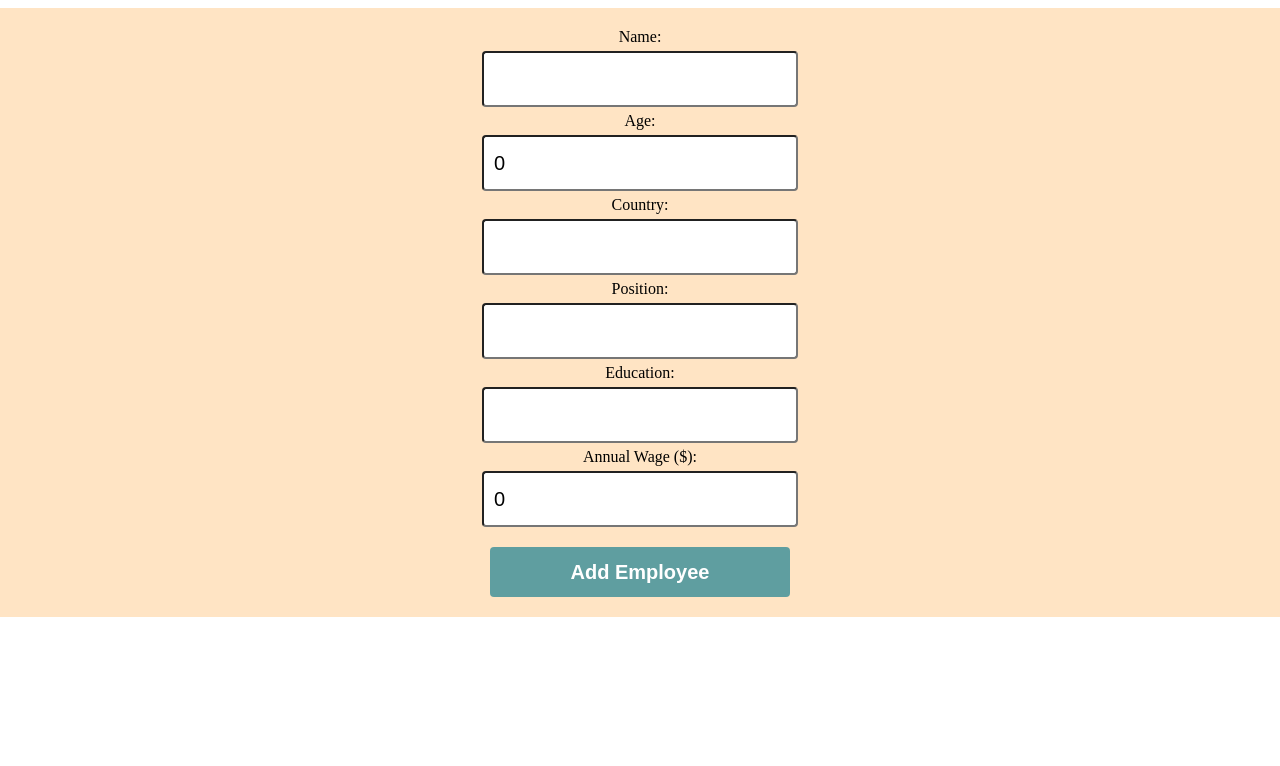
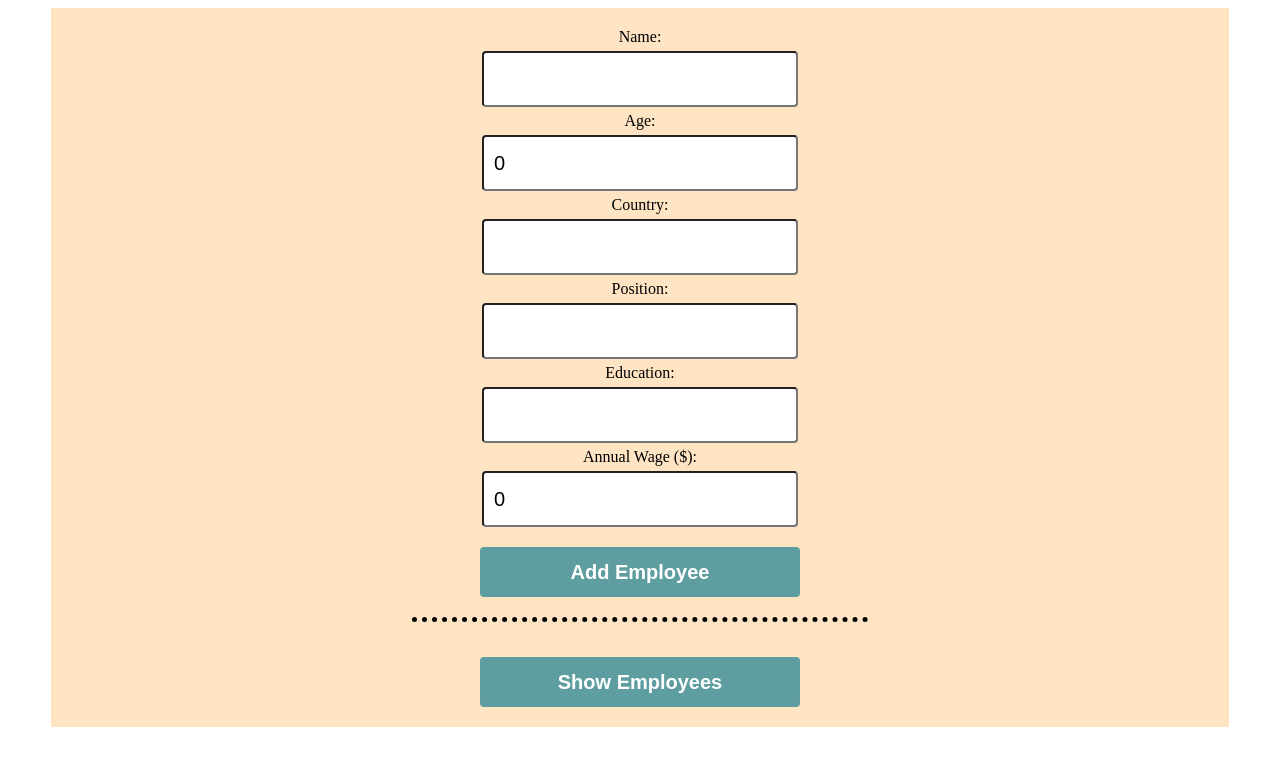
Before and after one commit to dennisagarwal/hr-management-app, a React (Create React App) app in the folder client/: page / in a window 1280 px wide. Shown: the top 766 px of the page. Built offline with nearby package versions, Linux system fonts and the light colour scheme.

Commit message:
getting data from database

```diff
--- a/client/src/App.css
+++ b/client/src/App.css
@@ -8,7 +8,7 @@
 .information {
   display: flex;
   flex-direction: column;
-  width: 100%;
+  width: 90%;
   justify-content: center;
   align-items: center;
   background-color: bisque;
@@ -25,7 +25,7 @@
 }
 
 .information__button {
-  width: 300px;
+  width: 320px;
   height: 50px;
   font-size: 20px;
   margin-top: 15px;
@@ -34,16 +34,28 @@
   border-style: none;
   border-radius: 4px;
   font-weight: 600;
+  cursor: pointer;
 }
 
 .information__button:hover {
-  width: 300px;
-  height: 50px;
-  font-size: 20px;
-  margin-top: 15px;
   color: cadetblue;
   border: 2px solid cadetblue;
   background-color: white;
   cursor: pointer;
-  font-weight: 600;
 }
+
+.line {
+  width: 40%;
+  border-bottom: none;
+  border-right: none;
+  border-left: none;
+  border-top: dotted;
+  border-width: 5px;
+  margin: 20px;
+}
+
+.employees {
+  display: flex;
+  align-items: center;
+  justify-content: center;
+}
--- a/client/src/App.js
+++ b/client/src/App.js
@@ -9,6 +9,7 @@ function App() {
   const [education, setEducation] = useState("");
   const [position, setPosition] = useState("");
   const [wage, setWage] = useState(0);
+  const [employeeList,setEmployeeList]=useState([])
 
   const handleName = (event) => {
     setName(event.target.value);
@@ -50,6 +51,17 @@ function App() {
       console.log(error);
     });
   };
+
+  const getEmployees=()=>{
+    axios.get("http://localhost:8000/employees", {
+
+    }).then((result)=>{
+      console.log(result)
+    }).catch((error) => {
+      console.log(error);
+    });
+  };
+
 
   return (
     <div className="app">
@@ -99,6 +111,10 @@ function App() {
         <button onClick={addEmployee} className="information__button">
           Add Employee
         </button>
+        <hr className="line" />
+        <div className="employees">
+        <button onClick={getEmployees} className="information__button"> Show Employees</button>
+        </div>
       </div>
     </div>
   );
```
Also changed, not shown: 1 other file (tests, documents, lock files or other folders).
